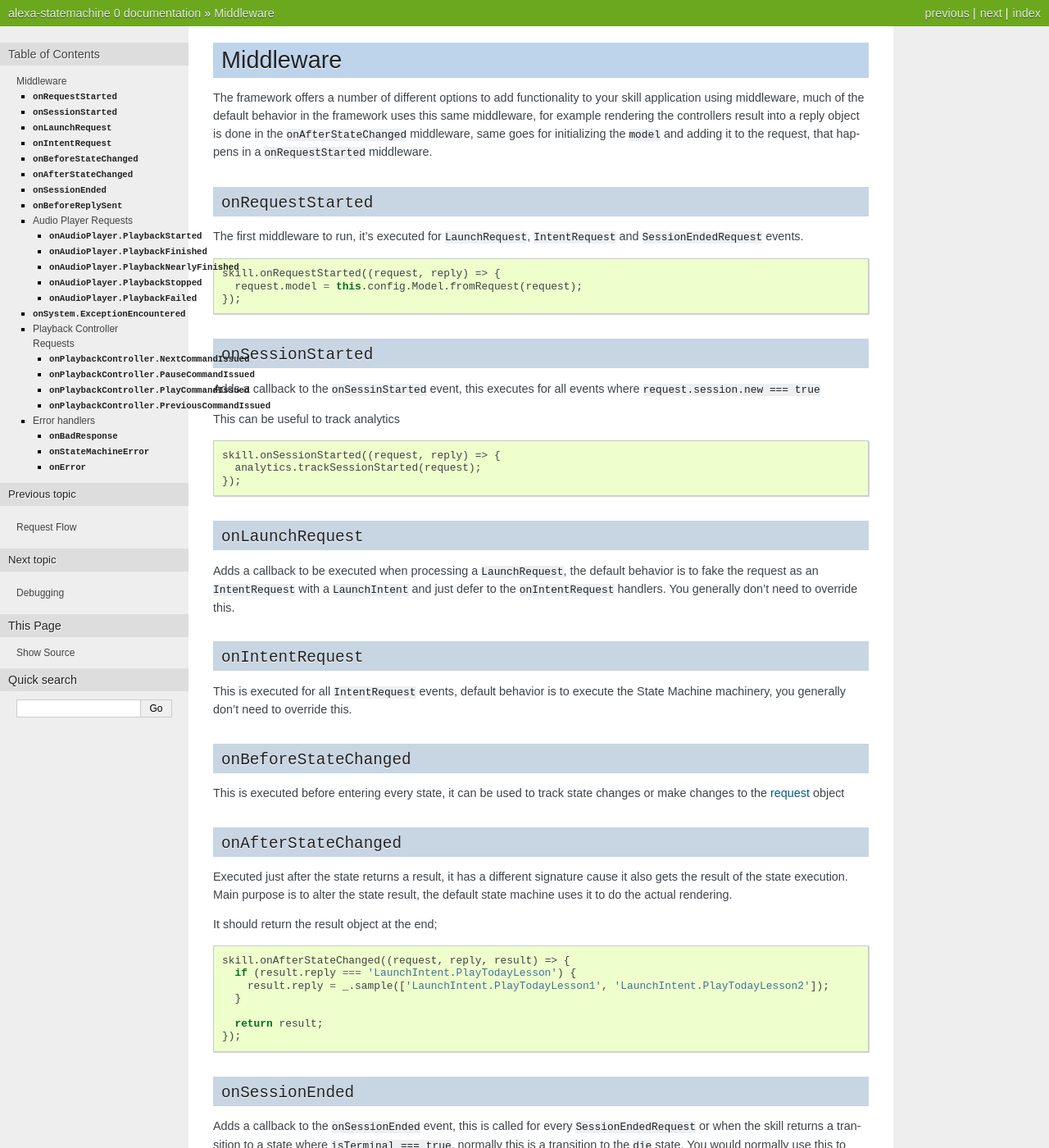
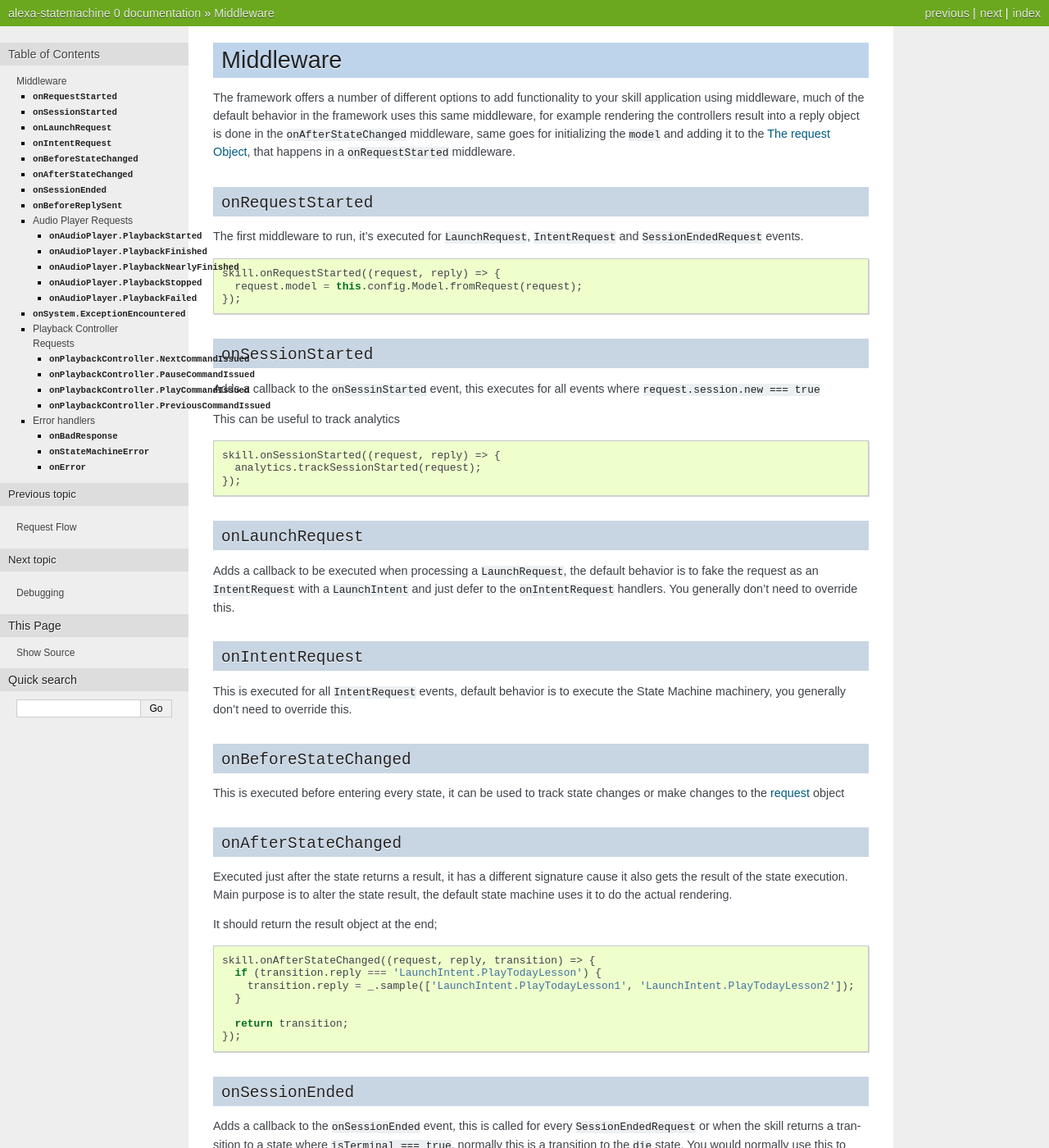
Before and after one commit to VoxaAI/voxa, a Sphinx documentation site: the page built from docs/middleware.rst, in a window 1280 px wide and 1400 px high. Shown: the whole window at 82% size. Built offline with Sphinx 7.4.7, drawn with Linux system fonts in a browser that asks for light colours.

Commit message:
Renaming result to transition and changing the order request handlers are executed

```diff
--- a/docs/index.rst
+++ b/docs/index.rst
@@ -81,6 +81,7 @@ Links
   views-and-variables
   controllers
   request
+  reply
   request-flow
   middleware
   debugging
--- a/docs/middleware.rst
+++ b/docs/middleware.rst
@@ -3,7 +3,7 @@
 Middleware
 =============
 
-The framework offers a number of different options to add functionality to your skill application using middleware, much of the default behavior in the framework uses this same middleware, for example rendering the controllers result into a reply object is done in the ``onAfterStateChanged`` middleware, same goes for initializing the ``model`` and adding it to the request, that happens in a ``onRequestStarted`` middleware.
+The framework offers a number of different options to add functionality to your skill application using middleware, much of the default behavior in the framework uses this same middleware, for example rendering the controllers result into a reply object is done in the ``onAfterStateChanged`` middleware, same goes for initializing the ``model`` and adding it to the :ref:`request`, that happens in a ``onRequestStarted`` middleware.
 
 ``onRequestStarted``
 ------------------------------------------
@@ -51,12 +51,12 @@ It should return the result object at the end;
 
 .. code-block:: javascript
 
-  skill.onAfterStateChanged((request, reply, result) => {
-    if (result.reply === 'LaunchIntent.PlayTodayLesson') {
-      result.reply = _.sample(['LaunchIntent.PlayTodayLesson1', 'LaunchIntent.PlayTodayLesson2']);
+  skill.onAfterStateChanged((request, reply, transition) => {
+    if (transition.reply === 'LaunchIntent.PlayTodayLesson') {
+      transition.reply = _.sample(['LaunchIntent.PlayTodayLesson1', 'LaunchIntent.PlayTodayLesson2']);
     }
 
-    return result;
+    return transition;
   });
 
 ``onSessionEnded``
--- /dev/null
+++ b/docs/reply.rst
@@ -0,0 +1,4 @@
+.. _reply:
+
+The ``reply`` Object
+====================
```
Also changed, not shown: 3 other files.
